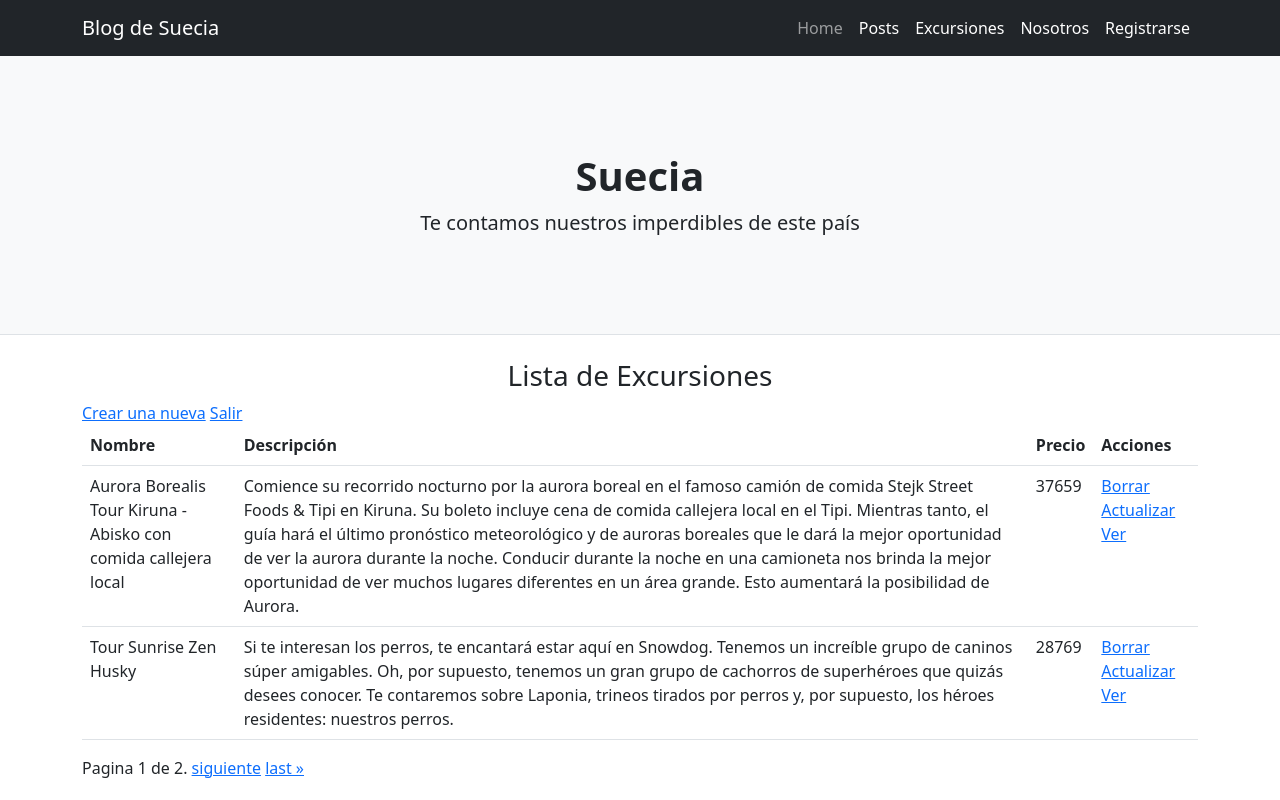
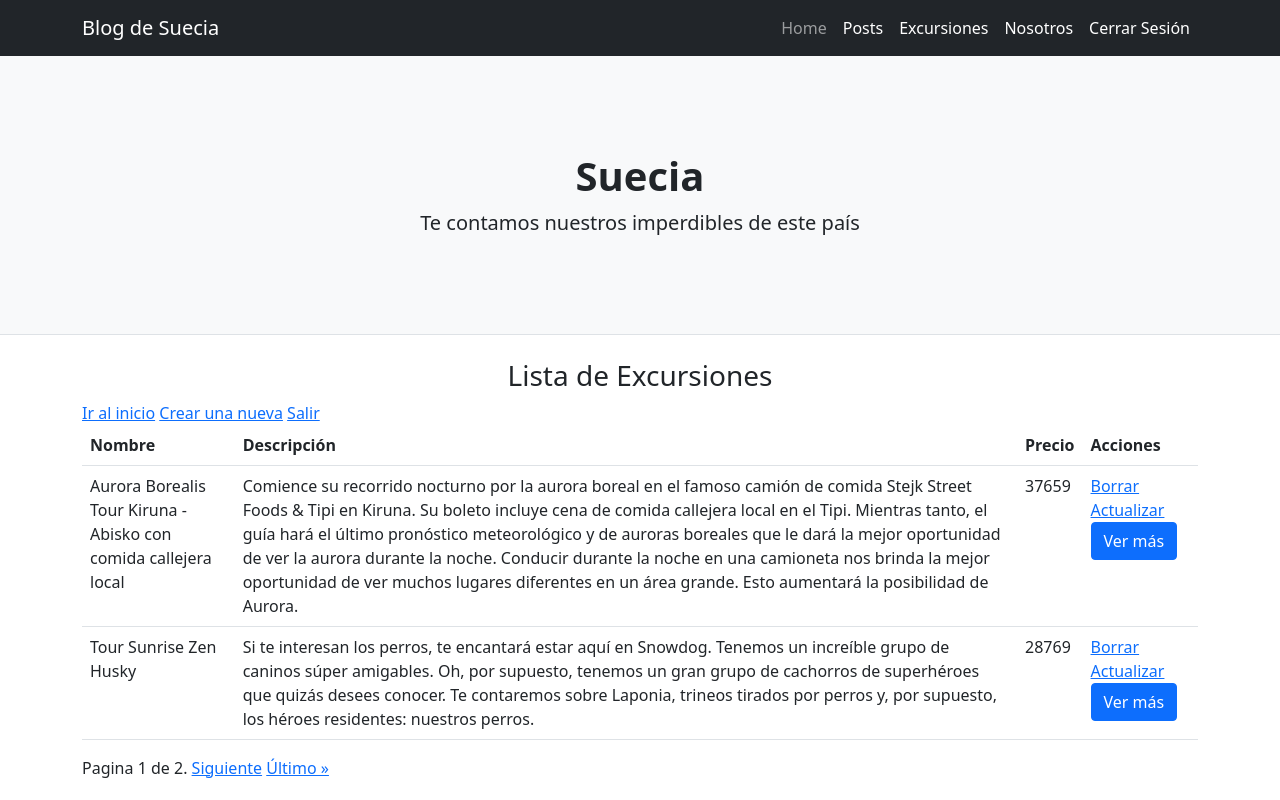
Before and after one commit to marinalgarcia/Proyecto_Final_Entrega, a Django app: page /excursiones/lista in a window 1280 px wide. Run offline with Django 4.2, Linux system fonts and the light colour scheme; a user stored in the database is signed in; data comes from the database, SQL or seed files in the repository; both versions use the stored data as it was after the commit; some libraries are stand-ins or nearby versions.

Commit message:
botones y vinculos

```diff
--- a/blog/templates/blog/base.html
+++ b/blog/templates/blog/base.html
@@ -28,7 +28,12 @@
                     <li class="nav-item"><a class="nav-link active" aria-current="page" href="/list">Posts</a></li>
                     <li class="nav-item"><a class="nav-link active" aria-current="page" href="/excursiones/lista">Excursiones</a></li>
                     <li class="nav-item"><a class="nav-link active" aria-current="page" href="/about">Nosotros</a></li>
-                    <li class="nav-item"><a class="nav-link active" aria-current="page" href="/signup">Registrarse</a></li>
+                    {% if user.is_authenticated %}
+                        <li class="nav-item"><a class="nav-link active" aria-current="page" href="/logout">Cerrar Sesión</a></li>
+                    {% else %}
+                        <li class="nav-item"><a class="nav-link active" aria-current="page" href="/signup">Registrarse</a></li>
+                        <li class="nav-item"><a class="nav-link active" aria-current="page" href="/login">Ingresar</a></li>
+                    {% endif %}
 
                 </ul>
             </div>
--- a/blog/templates/blog/blog_logout.html
+++ b/blog/templates/blog/blog_logout.html
@@ -1,2 +1,4 @@
-<h1>Logout del Blog</h1>
-<a href="{% url 'index-blog' %}">ir al index</a>
+<h1>Salir del Blog</h1>
+    <td>
+        <a class="btn btn-primary" href="{% url 'index-blog' %}">Ir al inicio</a>
+    </td>
--- a/blog/templates/blog/post_detail.html
+++ b/blog/templates/blog/post_detail.html
@@ -24,5 +24,5 @@
             {{object.content}}
 
     </div>
-
+    <a class="btn btn-primary" href="{% url 'list-post'  %}">Volver</a>
 {% endblock %}
--- a/blog/templates/blog/post_list.html
+++ b/blog/templates/blog/post_list.html
@@ -2,11 +2,13 @@
 {% block contenido %}
 <div class="container">
     {% if user.is_authenticated %}
+        <a href="{% url 'index-blog' %}">Ir al inicio</a>
         <a href="{% url 'blog-logout' %}">Salir</a>
         <a href="{% url 'create-post' %}">Crear un nuevo post</a>
         <a href="{% url 'profile-update' user.id %}">Actualizar Perfil</a>
     {% else %}
         <a href="{% url 'blog-login' %}"> Ingresar</a>
+        <a href="{% url 'index-blog' %}">Ir al inicio</a>
     {% endif %}
 
     <table class="table">
@@ -27,7 +29,7 @@
                         <a href="{% url 'delete-post' post.id  %}">Borrar</a>
                         <a href="{% url 'update-post' post.id  %}">Actualizar</a>
                     {% endif %}
-                    <a href="{% url 'detail-post' post.id  %}">Ver</a>
+                    <a class="btn btn-primary" href="{% url 'detail-post' post.id  %}">Ver más</a>
                 </td>
             </tr>
         {% endfor %}
--- a/excursiones/templates/excursiones/excursiones_detalle.html
+++ b/excursiones/templates/excursiones/excursiones_detalle.html
@@ -17,9 +17,9 @@
             <h5>Precio : $ {{object.precio}} </h5>
             <img src= {{object.imagen.url}} />
 
-            <a href="{% url 'list-excursiones'  %}">Volver</a>
+
 
     </div>
-
+        <a class="btn btn-primary" href="{% url 'list-excursiones'  %}">Volver</a>
 
 {% endblock %}
--- a/excursiones/templates/excursiones/excursiones_list.html
+++ b/excursiones/templates/excursiones/excursiones_list.html
@@ -7,9 +7,11 @@
 
     <h3 style="text-align:center"> Lista de Excursiones</h3>
     {% if user.is_authenticated %}
+        <a href="{% url 'index-blog' %}">Ir al inicio</a>
         <a href="{% url 'create-excursion' %}">Crear una nueva</a>
         <a href="{% url 'blog-logout' %}">Salir</a>
         {% else %}
+        <a href="{% url 'index-blog' %}">Ir al inicio</a>
         <a href="{% url 'blog-login' %}"> Ingresar para crear una nueva excursión</a>
     {% endif %}
     <br/>
@@ -29,12 +31,12 @@
                 <td>{{ excursiones.precio }} </td>
                 <td>
                     {% if user.is_authenticated %}
-                        <a href="{% url 'delete-excursion' excursiones.id  %}">Borrar</a>
-                        <a href="{% url 'update-excursion' excursiones.id  %}">Actualizar</a>
+                        <a  href="{% url 'delete-excursion' excursiones.id  %}">Borrar</a>
+                        <a  href="{% url 'update-excursion' excursiones.id  %}">Actualizar</a>
                     {% else %}
-                        <a href="{% url 'blog-login' %}"> Ingresar para modificar</a>
+                        <a  href="{% url 'blog-login' %}"> Ingresar para modificar</a>
                     {% endif %}
-                    <a href="{% url 'detail-excursion' excursiones.id  %}">Ver</a>
+                    <a class="btn btn-primary" href="{% url 'detail-excursion' excursiones.id  %}">Ver más</a>
                 </td>
 
             </tr>
@@ -46,8 +48,8 @@
     <div class="pagination">
         <span class="step-links">
             {% if page_obj.has_previous %}
-            <a href="?page=1">&laquo; first</a>
-            <a href="?page={{ page_obj.previous_page_number }}">anterior</a>
+            <a href="?page=1">&laquo; Primero</a>
+            <a href="?page={{ page_obj.previous_page_number }}">Anterior</a>
             {% endif %}
 
             <span class="current">
@@ -55,8 +57,8 @@
             </span>
 
             {% if page_obj.has_next %}
-            <a href="?page={{ page_obj.next_page_number }}">siguiente</a>
-            <a href="?page={{ page_obj.paginator.num_pages }}">last &raquo;</a>
+            <a href="?page={{ page_obj.next_page_number }}">Siguiente</a>
+            <a href="?page={{ page_obj.paginator.num_pages }}">Último &raquo;</a>
             {% endif %}
         </span>
     </div>
```
Also changed, not shown: db.sqlite3.
